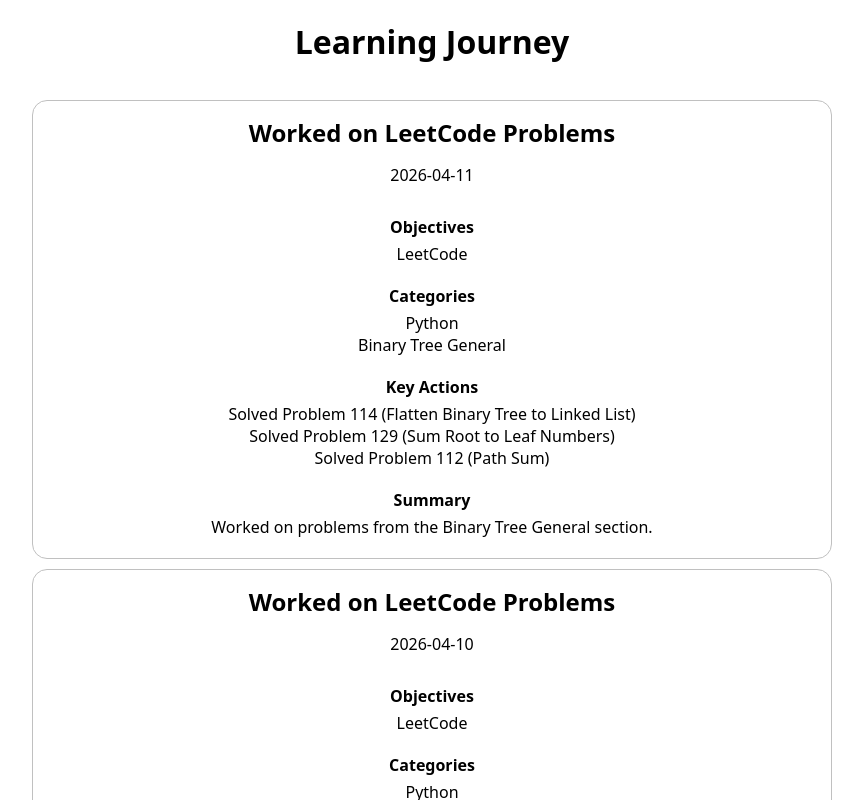
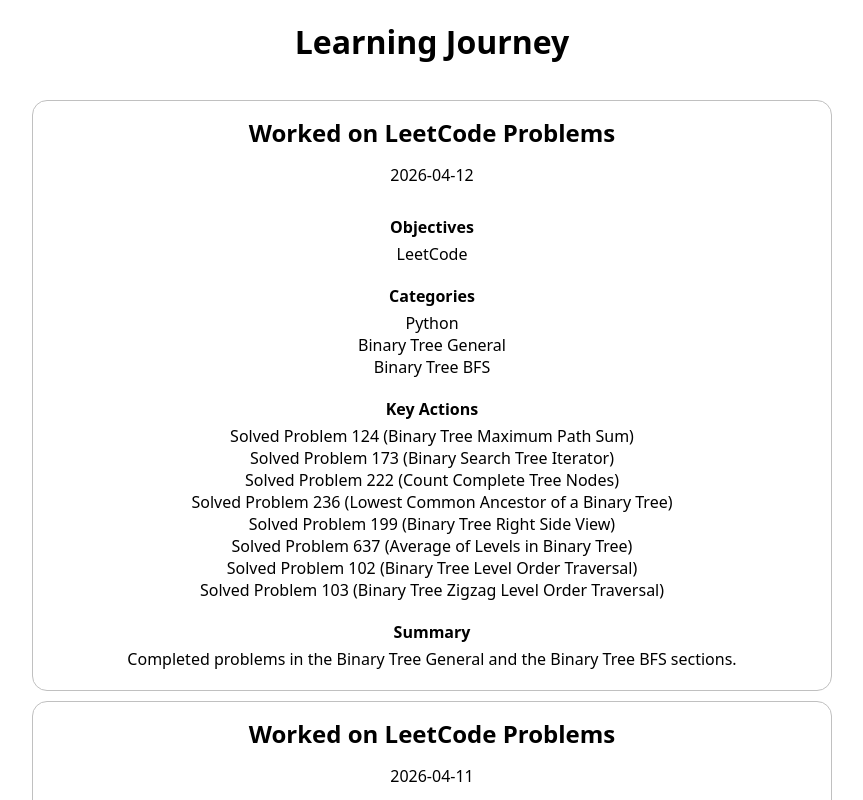
Before and after one commit to shin-noda/learning-journey, a React (Vite) app: page / in a window 1280 px wide. Shown: the whole page, without its empty margins (208-1071 px from the left). Built offline with nearby package versions, Linux system fonts and the light colour scheme.

Commit message:
Updated a journal.

```diff
--- a/src/data/2026-04-11.md
+++ b/src/data/2026-04-11.md
@@ -8,7 +8,7 @@
   - Binary Tree General
 actions:
   - Solved Problem 114 (Flatten Binary Tree to Linked List)
+  - Solved Problem 112 (Path Sum)
   - Solved Problem 129 (Sum Root to Leaf Numbers)
-  - Solved Problem 112 (Path Sum)
 summary: Worked on problems from the Binary Tree General section.
 ---
--- /dev/null
+++ b/src/data/2026-04-12.md
@@ -0,0 +1,20 @@
+---
+date: 2026-04-12
+title: Worked on LeetCode Problems
+objectives:
+  - LeetCode
+categories:
+  - Python
+  - Binary Tree General
+  - Binary Tree BFS
+actions:
+  - Solved Problem 124 (Binary Tree Maximum Path Sum)
+  - Solved Problem 173 (Binary Search Tree Iterator)
+  - Solved Problem 222 (Count Complete Tree Nodes)
+  - Solved Problem 236 (Lowest Common Ancestor of a Binary Tree)
+  - Solved Problem 199 (Binary Tree Right Side View)
+  - Solved Problem 637 (Average of Levels in Binary Tree)
+  - Solved Problem 102 (Binary Tree Level Order Traversal)
+  - Solved Problem 103 (Binary Tree Zigzag Level Order Traversal)
+summary: Completed problems in the Binary Tree General and the Binary Tree BFS sections.
+---
--- a/src/main.tsx
+++ b/src/main.tsx
@@ -1,7 +1,7 @@
 import { StrictMode } from 'react'
 import { createRoot } from 'react-dom/client'
+import App from './app/App.tsx'
 import './index.css'
-import App from './app/App.tsx'
 
 createRoot(document.getElementById('root')!).render(
   <StrictMode>
```
